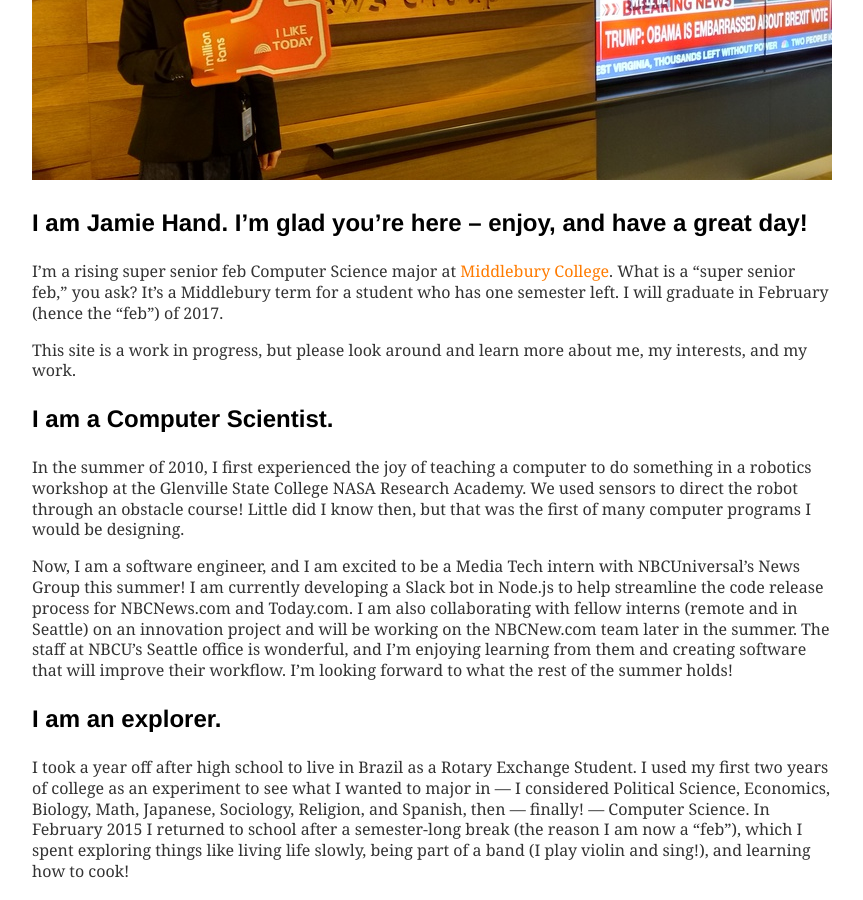
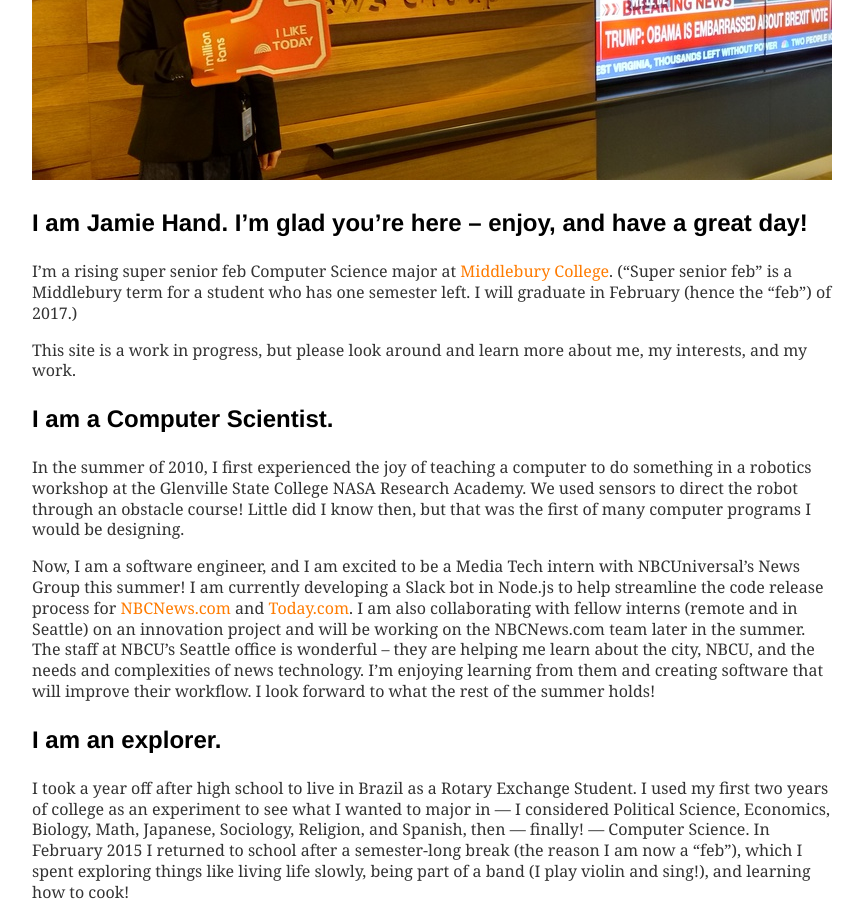
Before and after one commit to jamiehand/jamiehand.github.io, a Jekyll site: the page built from index.md, in a window 1280 px wide and 900 px high, scrolled down 471 px. Shown: the whole window, without its empty margins (208-1071 px from the left). Built offline with Jekyll 4.4.1, drawn with Linux system fonts in a browser that asks for light colours.

Commit message:
Add more updates

```diff
--- a/index.md
+++ b/index.md
@@ -11,9 +11,9 @@
 
 I'm a rising super senior feb Computer Science major at
 [Middlebury College](http://www.middlebury.edu).
-What is a “super senior feb,” you ask? It's a Middlebury term for a student
+(“Super senior feb” is a Middlebury term for a student
 who has one semester left. I will graduate in February (hence the “feb”)
-of 2017.
+of 2017.)
 
 This site is a work in progress, but please
 look around and learn more about me, my interests,
@@ -30,11 +30,13 @@
 Now, I am a software engineer, and
 I am excited to be a Media Tech intern with NBCUniversal's News Group this
 summer! I am currently developing a Slack bot in Node.js to help streamline
-the code release process for NBCNews.com and Today.com. I am also collaborating
+the code release process for [NBCNews.com](http://www.nbcnews.com/) and
+[Today.com](http://www.today.com/). I am also collaborating
 with fellow interns (remote and in Seattle) on an innovation project and will
-be working on the NBCNew.com team later in the summer. The staff at NBCU's
-Seattle office is wonderful, and I'm enjoying learning from them and
-creating software that will improve their workflow. I'm looking forward to
+be working on the NBCNews.com team later in the summer. The staff at NBCU's
+Seattle office is wonderful -- they are helping me learn about the city,
+NBCU, and the needs and complexities of news technology. I'm enjoying learning from them and
+creating software that will improve their workflow. I look forward to
 what the rest of the summer holds!
 
 ### I am an explorer.
```
